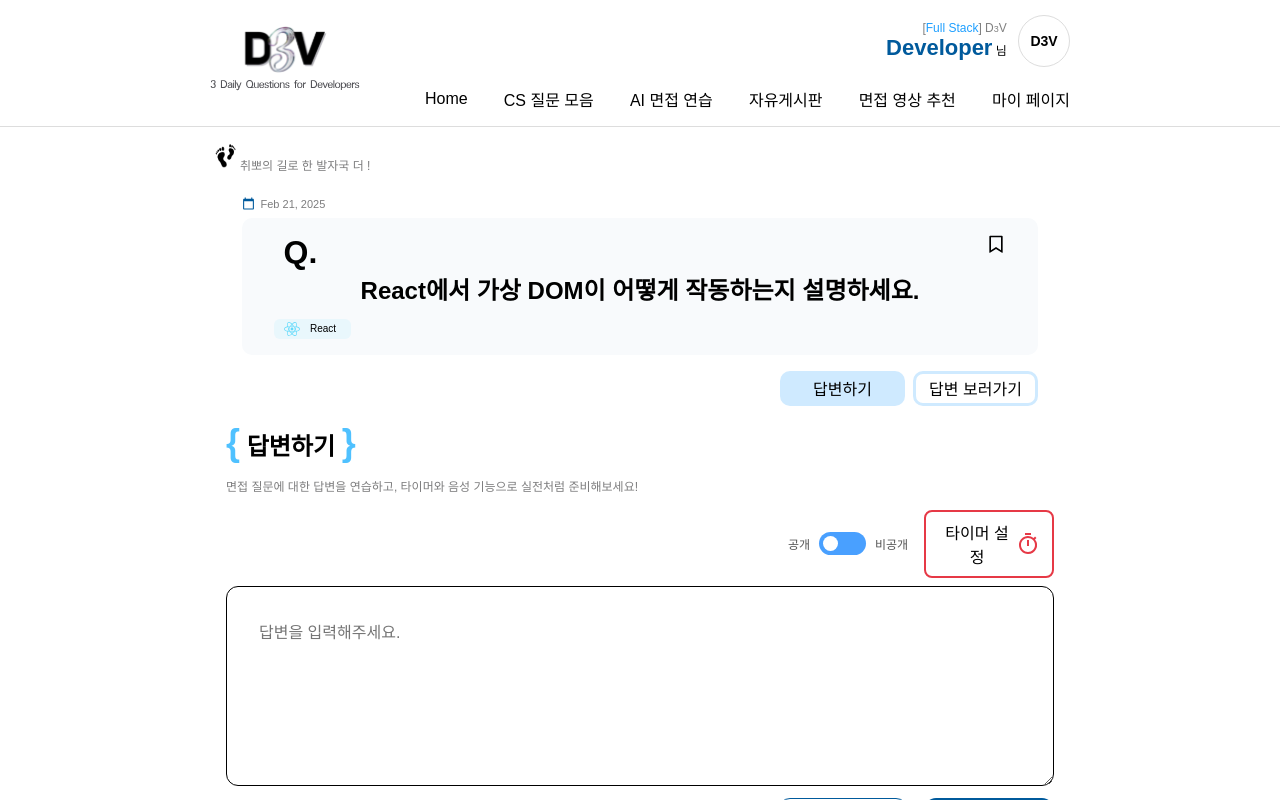
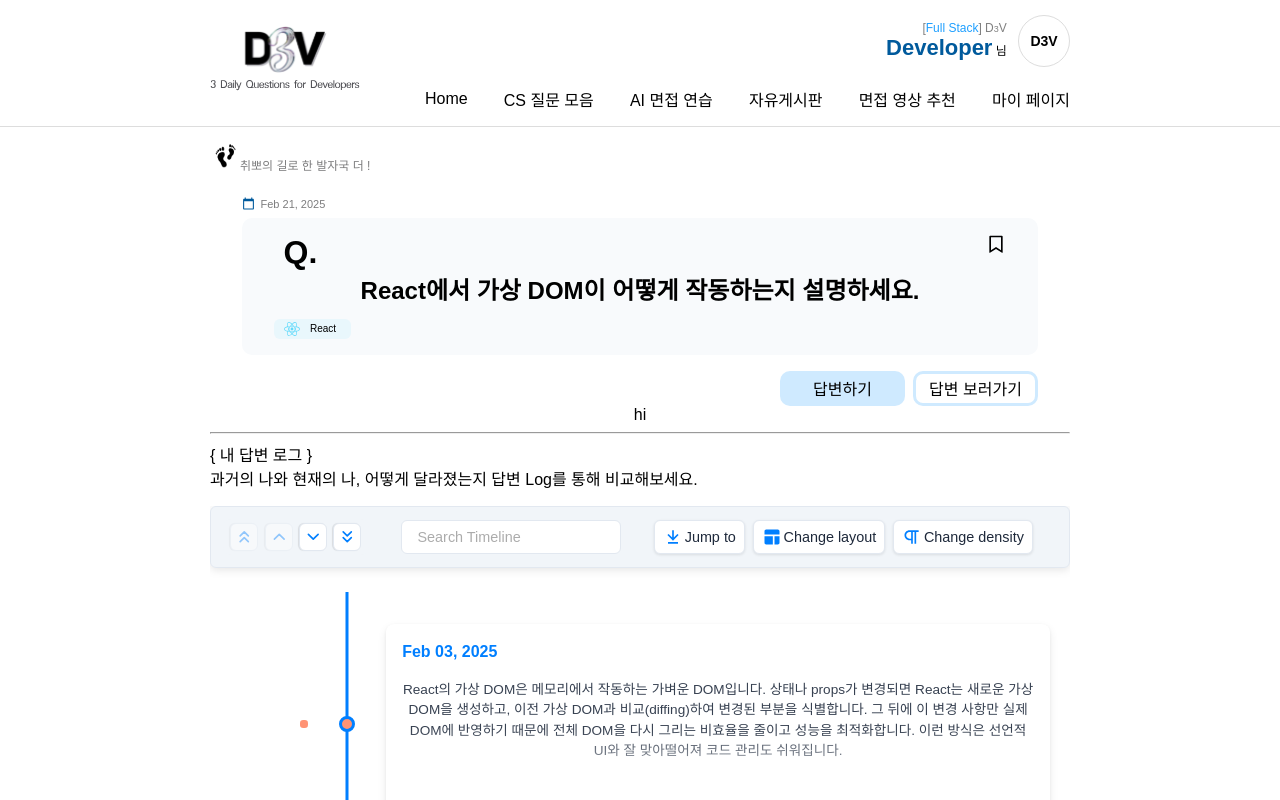
Before and after one commit to D3V-A609/D3V, a React (Vite) app in the folder frontend/: page / in a window 1280 px wide. Both pictures are taken after a click on the element 276 px from the left and 405 px from the top of the page. Shown: the top 800 px of the page. Built offline with nearby package versions, Linux system fonts and the light colour scheme; a web font is replaced by a local one.

Commit message:
#S12P11A609-88 feat: 내 답변 기록 타임라인 구현, 내 답변 기록 더미 데이터 생성

```diff
--- a/frontend/package.json
+++ b/frontend/package.json
@@ -12,6 +12,7 @@
   "dependencies": {
     "date-fns": "^4.1.0",
     "react": "^18.3.1",
+    "react-chrono": "^2.6.1",
     "react-dom": "^18.3.1",
     "react-icons": "^5.4.0",
     "react-router-dom": "^7.1.3",
--- /dev/null
+++ b/frontend/src/components/QuestionDetail/Answer/AfterAnswer/AfterAnswerComp.tsx
@@ -0,0 +1,12 @@
+import React from 'react';
+import BestAnswer from './BestAnswer';
+import MyAnswerRecords from './MyAnswerRecords';
+
+const AfterAnswerComp:React.FC = () => {
+  return(<div>
+    <BestAnswer />
+    <MyAnswerRecords />
+  </div>);
+}
+
+export default AfterAnswerComp;
--- /dev/null
+++ b/frontend/src/components/QuestionDetail/Answer/AfterAnswer/BestAnswer.tsx
@@ -0,0 +1,12 @@
+import React from 'react';
+
+const BestAnswer:React.FC = () => {
+  return (
+  <div>
+    hi
+    <hr />
+  </div>
+);
+}
+
+export default BestAnswer;
--- /dev/null
+++ b/frontend/src/components/QuestionDetail/Answer/AfterAnswer/MyAnswerRecords.tsx
@@ -0,0 +1,70 @@
+import React from 'react';
+import { Chrono } from 'react-chrono';
+import dummyMyAnswerRecords from '../../../../constants/dummyMyAnswerRecords';
+
+const MyAnswerRecords: React.FC = () => {
+  // 오늘 날짜를 가져와 시간을 00:00:00으로 초기화 (날짜 비교를 위해 필요)
+  const today = new Date();
+  today.setHours(0, 0, 0, 0); // 오늘 날짜의 시간 부분 초기화
+  let todayFlag = false; // 오늘 날짜가 첫 번째로 나타나는지 체크하는 플래그
+
+  // 더미 데이터를 날짜 기준으로 내림차순 정렬하고, Chrono에 맞게 변환
+  const timelineItems = [...dummyMyAnswerRecords]
+    .sort(
+      (a, b) => new Date(b.createdAt).getTime() - new Date(a.createdAt).getTime() // 최신 날짜가 위로 오도록 정렬
+    )
+    .map((record) => {
+      // createdAt을 Date 객체로 변환
+      const date = new Date(record.createdAt); // UTC 시간 기준
+      // 로컬 시간으로 변환
+      const localDate = new Date(date.getTime() + date.getTimezoneOffset() * 60000);
+
+      // 날짜를 포맷팅하여 'MMM DD, YYYY' 형태로 변환 (예: Jan 23, 2024)
+      const formattedDate = localDate.toLocaleString('en-US', {
+        month: 'short',
+        day: '2-digit',
+        year: 'numeric',
+      });
+
+      // 날짜 비교를 위해 시간 부분을 00:00:00으로 초기화
+      localDate.setHours(0, 0, 0, 0);
+
+      // 오늘 날짜인 경우 첫 번째 항목에만 "Today" 표시
+      let title = "     "; // 기본적으로 빈 문자열
+      if (localDate.getTime() === today.getTime()) {
+        if (!todayFlag) {
+          title = "Today"; // 첫 번째로 만나는 오늘 날짜만 "Today"로 설정
+          todayFlag = true; // 플래그를 설정하여 이후 오늘 날짜는 빈 문자열로 표시
+        }
+      }
+
+      // Chrono에서 사용할 데이터 구조로 변환
+      return {
+        title: title, // "Today" 또는 빈 문자열
+        cardTitle: formattedDate, // 포맷된 날짜
+        cardDetailedText: record.answer, // 답변 내용을 카드의 상세 내용으로 설정
+      };
+    });
+
+  return (
+    <div>
+      <div className="my-answer-records-container">
+        <div className="title">{"{"} 내 답변 로그 {"}"}</div>
+        <div className="sub-title">
+          과거의 나와 현재의 나, 어떻게 달라졌는지 답변 Log를 통해 비교해보세요.
+        </div>
+        <div className="records-timeline">
+          <Chrono
+            items={timelineItems} // 정렬 및 변환된 타임라인 아이템 전달
+            mode="VERTICAL" // 세로 방향으로 타임라인 표시
+            theme={{
+              secondary: "#ff9374", // 주요 강조 색상 설정
+            }}
+          />
+        </div>
+      </div>
+    </div>
+  );
+};
+
+export default MyAnswerRecords;
--- /dev/null
+++ b/frontend/src/components/QuestionDetail/Answer/Answer.css
@@ -0,0 +1,41 @@
+.my-answer-records-container{
+  justify-items: start;
+}
+
+.my-answer-records-container .records-timeline{
+  padding: 1rem 0;
+}
+
+/* 내 답변 기록 타임라인의 툴바를 없앰 */
+.my-answer-records-container .records-timeline .fwRzpx{
+  display: none;
+}
+
+.my-answer-records-container .records-timeline .gJvBnh{
+  min-height: unset;
+  max-height: unset;
+  padding-left: 1.5em;
+  padding-bottom: 0;
+}
+
+.my-answer-records-container .records-timeline .iiIORr, /*나머지 카드*/
+.my-answer-records-container .records-timeline .bevYHo, /*최상단의 카드*/
+.my-answer-records-container .records-timeline .jLmrBu {/*길이가 너무 긴 경우 readmore 열었을 때의 카드*/
+  margin: 0;
+  padding-left: 0.5rem;
+  padding-bottom: 1rem;
+  padding-top: 0;
+}
+
+/* 타임라인 카드 스타일링 */
+.my-answer-records-container .chrono-card {
+  min-height: unset !important; /* 기본 min-height 제거 */
+  padding: 20px;
+  box-shadow: none;
+  border: none;
+}
+
+.my-answer-records-container .chrono-card-title,
+.chrono-card-detailed-text {
+  padding-left: 20px;
+}
--- /dev/null
+++ b/frontend/src/components/QuestionDetail/Answer/AnswerInput.tsx
@@ -0,0 +1,15 @@
+import React from 'react';
+// import AnswerInputComp from './AnswerInputComp';
+import AfterAnswerComp from './AfterAnswer/AfterAnswerComp';
+
+import "./Answer.css"
+
+const AnswerInput: React.FC = () => {
+  return (
+  <div>
+    {/* <AnswerInputComp /> */}
+    <AfterAnswerComp />
+  </div>);
+}
+
+export default AnswerInput;
--- a/frontend/src/components/QuestionDetail/Answer/AnswerInputComp.tsx
+++ b/frontend/src/components/QuestionDetail/Answer/AnswerInputComp.tsx
@@ -68,12 +68,6 @@ const AnswerInputComp: React.FC = () => {
       <div className="anwer-input-container__input">
         <div className="answer-setting">
           <ToggleButton />
-          {/* <div className="timer-setting">
-            <div>타이머 설정 {selectedTime>0 && `(${selectedTime}초)`}</div>
-            <MdOutlineTimer className="timer-icon" />
-          </div> */}
-
-            {/* TimerSetting 컴포넌트에 모든 상태와 함수를 props로 전달 */}
           <TimerSetting
             showTimerDropdown={showTimerDropdown}
             selectedTime={selectedTime}
--- /dev/null
+++ b/frontend/src/constants/dummyMyAnswerRecords.tsx
@@ -0,0 +1,45 @@
+// src/constants/dummyMyAnswerRecords.tsx
+const dummyMyAnswerRecords = [
+  {
+    questionId: 1,
+    memberId: 1,
+    answerId: 1,
+    createdAt: "2024-01-23T10:00:00Z",
+    accessLevel: "PUBLIC",
+    answer:
+      "React의 가상 DOM은 메모리에서 작동하는 가벼운 DOM 트리입니다. 상태나 props가 변경될 때 새로운 가상 DOM을 생성하고 이전 가상 DOM과 비교(diffing)해서 변경된 부분만 실제 DOM에 반영합니다. 이를 통해 전체 DOM을 재렌더링하지 않고, 효율적으로 화면을 업데이트합니다.",
+      answerLike: 0
+  },
+  {
+    questionId: 1,
+    memberId: 1,
+    answerId: 2,
+    createdAt: "2025-02-03T15:30:00Z",
+    accessLevel: "PUBLIC",
+    answer:
+      "React의 가상 DOM은 메모리에서 작동하는 가벼운 DOM입니다. 상태나 props가 변경되면 React는 새로운 가상 DOM을 생성하고, 이전 가상 DOM과 비교(diffing)하여 변경된 부분을 식별합니다. 그 뒤에 이 변경 사항만 실제 DOM에 반영하기 때문에 전체 DOM을 다시 그리는 비효율을 줄이고 성능을 최적화합니다. 이런 방식은 선언적 UI와 잘 맞아떨어져 코드 관리도 쉬워집니다.",
+      answerLike: 0
+  },
+  {
+    questionId: 1,
+    memberId: 1,
+    answerId: 3,
+    createdAt: "2024-12-27T12:00:00Z",
+    accessLevel: "PUBLIC",
+    answer:
+      "가상 DOM은 React가 효율적으로 화면을 업데이트하기 위해 사용하는 기술입니다. 컴포넌트의 상태나 props가 변경되면, 가상 DOM에서 새로운 화면을 만들어 이전과 비교(diffing)한 뒤, 바뀐 부분만 실제 DOM에 적용해서 성능을 높입니다.",
+      answerLike: 0
+  },
+  {
+    questionId: 1,
+    memberId: 1,
+    answerId: 4,
+    createdAt: "2024-11-22T09:45:00Z",
+    accessLevel: "PUBLIC",
+    answer:
+      "가상 DOM은 React가 화면을 더 빠르게 업데이트하기 위해 사용하는 기술입니다. 상태나 props가 바뀌면 가상 DOM에서 먼저 새로운 화면을 만들고, 이전 가상 DOM과 비교해서 뭐가 바뀌었는지 확인합니다. 확인된 바뀐 부분만 실제 DOM에 반영해서 성능을 높입니다.",
+    answerLike: 0
+  },
+]
+
+export default dummyMyAnswerRecords;
--- a/frontend/src/pages/QuestionDetailPage.tsx
+++ b/frontend/src/pages/QuestionDetailPage.tsx
@@ -7,10 +7,9 @@ import { useState } from 'react';
 import FootPrint from "../assets/images/footprint.png";
 import QuestionContentCard from '../components/QuestionDetail/Question/QuestionContentCard';
 
-import { Question } from '../types/question';
 import QuestionAnswerBtnGroup from '../components/QuestionDetail/Question/QuestionAnswerBtnGroup';
 
-import AnswerInputComp from '../components/QuestionDetail/Answer/AnswerInputComp';
+import AnswerInput from '../components/QuestionDetail/Answer/AnswerInput';
 import AnswerCommunityComp from '../components/QuestionDetail/Answer/AnswerCommunityComp';
 
 const QuestionDetailPage: React.FC = () => {
@@ -51,7 +50,7 @@ const QuestionDetailPage: React.FC = () => {
       <QuestionAnswerBtnGroup onShowAnswerInput={handleShowAnswerInput} onShowAnswerCommunity={handleShowCommunity} />
 
       {/* 조건부 렌더링 */}
-      {currentQuestionDetailView === "input" && <AnswerInputComp />}
+      {currentQuestionDetailView === "input" && <AnswerInput />}
       {currentQuestionDetailView === "community" && <AnswerCommunityComp />}
     </div>
   );
```
Also changed, not shown: 1 other file (tests, documents, lock files or other folders).
